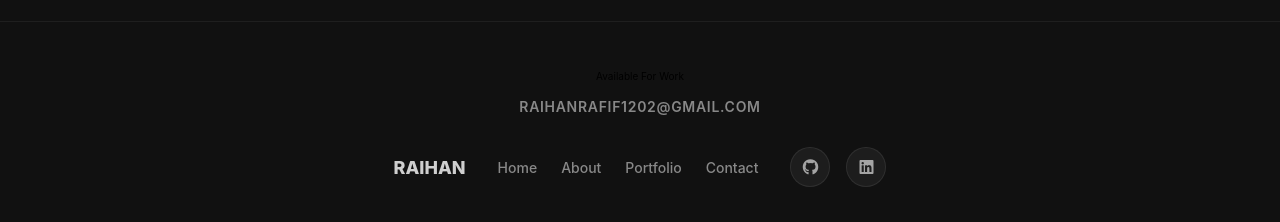
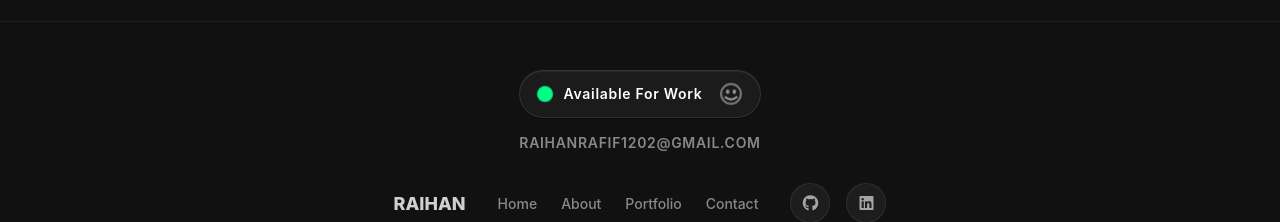
Before and after one commit to RaihanRafif/base-portofo, a React (Vite) app: page /contact in a window 1280 px wide. Shown: the part 1293-1515 px from the top of the page. Built offline with nearby package versions, Linux system fonts and the light colour scheme; no server answers; some icons are missing.

Commit message:
fix: footer .currently-status background solid #1b1b1b for visibility

```diff
--- a/server.js
+++ b/server.js
@@ -130,7 +130,7 @@ app.post("/api/chat", async (req, res) => {
 /* ========== PRODUCTION STATIC ========== */
 if (IS_PROD) {
     app.use(express.static("dist"));
-    app.get("*", (_req, res) => {
+    app.get("{*splat}", (_req, res) => {
         res.sendFile("dist/index.html", { root: process.cwd() });
     });
 }
--- a/src/App.jsx
+++ b/src/App.jsx
@@ -36,6 +36,14 @@ export default function App() {
           <div className="currently-status" aria-live="polite">
             <span className="icon-status" aria-hidden="true"></span>
             <span className="status">Available For Work</span>
+            <span className="status-smiley" aria-hidden="true">
+              <svg viewBox="0 0 20 20" fill="none" stroke="currentColor" strokeWidth={2} strokeLinecap="round">
+                <circle cx="10" cy="10" r="9" opacity={0.7} />
+                <ellipse className="smiley-eye-l" cx="7" cy="8" rx="1.5" ry="2" fill="currentColor" stroke="none" />
+                <ellipse className="smiley-eye-r" cx="13" cy="8" rx="1.5" ry="2" fill="currentColor" stroke="none" />
+                <path d="M5 13 Q10 17 15 13" />
+              </svg>
+            </span>
           </div>
 
           <div className="email">
--- a/src/css/style.css
+++ b/src/css/style.css
@@ -672,7 +672,7 @@ header .nav--active:hover {
   align-items: center;
   gap: 1.2rem;
   padding: 1.2rem 2.4rem;
-  background-color: rgba(255, 255, 255, 0.05);
+  background: #1b1b1b;
   border: 1px solid rgba(255, 255, 255, 0.1);
   border-radius: 10rem;
   width: fit-content;
@@ -725,6 +725,78 @@ header .nav--active:hover {
   .home__currently-status .status {
     font-size: 1.2rem;
   }
+}
+
+/* Footer .currently-status (App.jsx) — same solid background */
+.currently-status {
+  display: inline-flex;
+  align-items: center;
+  gap: 12px;
+  padding: 12px 18px;
+  background: #1b1b1b;
+  border: 1px solid rgba(255, 255, 255, 0.1);
+  border-radius: 9999px;
+  color: #fff;
+  box-shadow: inset 0 1px 0 rgba(255,255,255,.05), 0 1px 0 rgba(0,0,0,.6);
+}
+.currently-status .status {
+  font: 600 1.4rem/1 Inter, system-ui, sans-serif;
+  letter-spacing: 0.05em;
+  color: #fff;
+}
+.currently-status .icon-status {
+  width: 14px;
+  height: 14px;
+  border-radius: 50%;
+  background-color: #00ff88;
+  position: relative;
+}
+.currently-status .icon-status::before {
+  content: "";
+  position: absolute;
+  top: 50%;
+  left: 50%;
+  transform: translate(-50%, -50%);
+  width: 100%;
+  height: 100%;
+  background-color: #00ff88;
+  border-radius: 50%;
+  animation: pulse 2s ease-in-out infinite;
+}
+
+/* 😊 Playful smiley next to status (hehe open for offers) */
+.status-smiley {
+  width: 22px;
+  height: 22px;
+  display: inline-grid;
+  place-items: center;
+  margin-left: 6px;
+  vertical-align: middle;
+  color: rgba(255,255,255,.55);
+  animation: smiley-bob 3s ease-in-out infinite;
+}
+.status-smiley svg {
+  width: 100%;
+  height: 100%;
+  overflow: visible;
+}
+.smiley-eye-l { animation: wink-l 4.8s ease-in-out infinite; transform-origin: 7px 8px; }
+.smiley-eye-r { animation: wink-r 5.2s ease-in-out infinite; transform-origin: 13px 8px; }
+
+/* Animations */
+@keyframes smiley-bob {
+  0%, 100% { transform: translateY(0); }
+  50% { transform: translateY(-2px); }
+}
+@keyframes wink-l {
+  0%, 88%, 100% { transform: scaleY(1); }
+  90%, 94% { transform: scaleY(.12); }
+  92% { transform: scaleY(.05); }
+}
+@keyframes wink-r {
+  0%, 90%, 100% { transform: scaleY(1); }
+  92%, 96% { transform: scaleY(.12); }
+  94% { transform: scaleY(.05); }
 }
 
 .image-modal {
--- a/src/index.css
+++ b/src/index.css
@@ -418,6 +418,44 @@ header .logo {
 .status {
   font: 700 18px/1 Inter, system-ui, sans-serif;
   letter-spacing: .01em;
+}
+
+/* 😊 Cheeky smiley next to status */
+.status-smiley {
+  width: 22px;
+  height: 22px;
+  display: inline-grid;
+  place-items: center;
+  margin-left: 6px;
+  vertical-align: middle;
+  color: rgba(255,255,255,.55);
+  animation: smiley-bob 3s ease-in-out infinite;
+}
+
+.status-smiley svg {
+  width: 100%;
+  height: 100%;
+  overflow: visible;
+}
+
+.smiley-eye-l { animation: wink-l 4.8s ease-in-out infinite; transform-origin: 7px 8px; }
+.smiley-eye-r { animation: wink-r 5.2s ease-in-out infinite; transform-origin: 13px 8px; }
+
+@keyframes smiley-bob {
+  0%, 100% { transform: translateY(0); }
+  50% { transform: translateY(-2px); }
+}
+
+@keyframes wink-l {
+  0%, 88%, 100% { transform: scaleY(1); }
+  90%, 94% { transform: scaleY(.12); }
+  92% { transform: scaleY(.05); }
+}
+
+@keyframes wink-r {
+  0%, 90%, 100% { transform: scaleY(1); }
+  92%, 96% { transform: scaleY(.12); }
+  94% { transform: scaleY(.05); }
 }
 
 /* Circling blur flash (unchanged visuals) */
--- a/src/pages/Home.jsx
+++ b/src/pages/Home.jsx
@@ -256,6 +256,14 @@ export default function Home() {
                         <div className="home__currently-status" role="status" aria-live="polite">
                             <span className="icon-status" aria-hidden="true"></span>
                             <span className="status">{t("home.status")}</span>
+                            <span className="status-smiley" aria-hidden="true">
+                              <svg viewBox="0 0 20 20" fill="none" stroke="currentColor" strokeWidth={2} strokeLinecap="round">
+                                <circle cx="10" cy="10" r="9" opacity={0.7} />
+                                <ellipse className="smiley-eye-l" cx="7" cy="8" rx="1.5" ry="2" fill="currentColor" stroke="none" />
+                                <ellipse className="smiley-eye-r" cx="13" cy="8" rx="1.5" ry="2" fill="currentColor" stroke="none" />
+                                <path d="M5 13 Q10 17 15 13" />
+                              </svg>
+                            </span>
                         </div>
                     </div>
 
```
Also changed, not shown: 1 other file (tests, documents, lock files or other folders).
